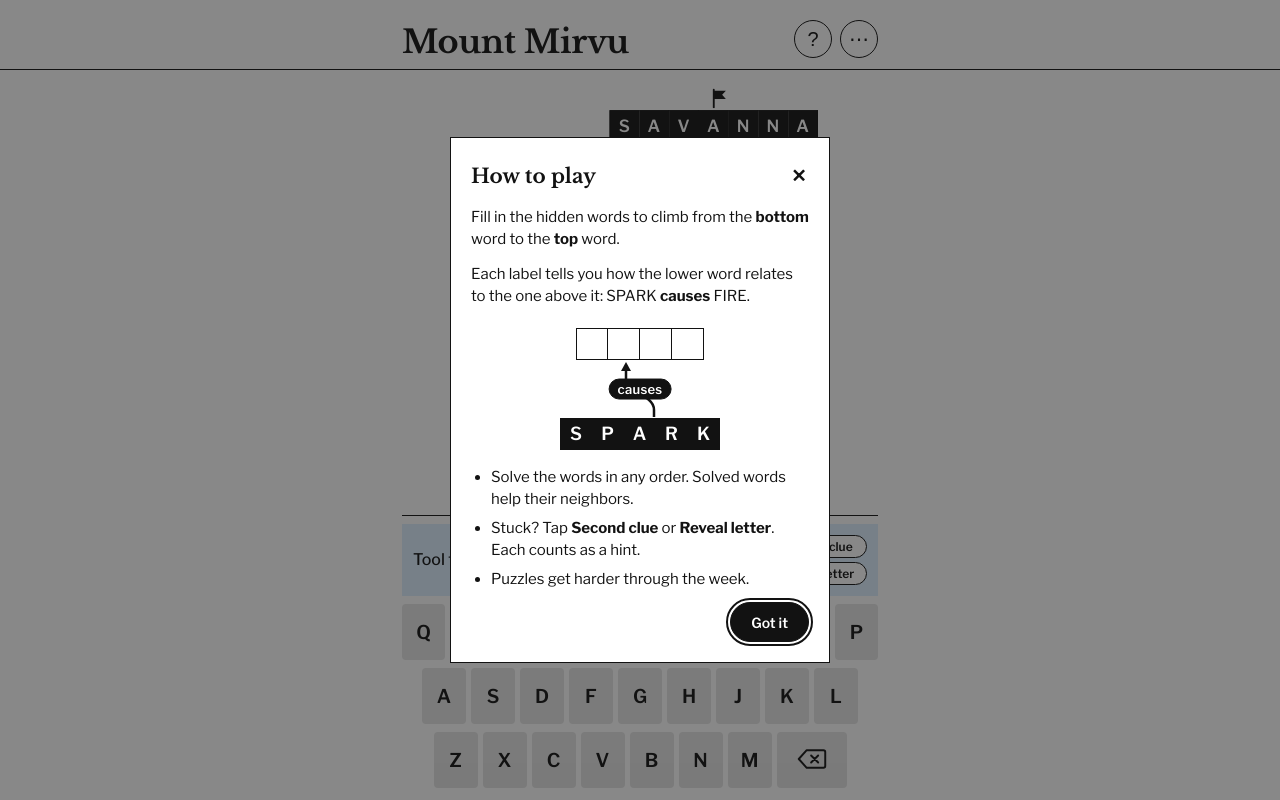
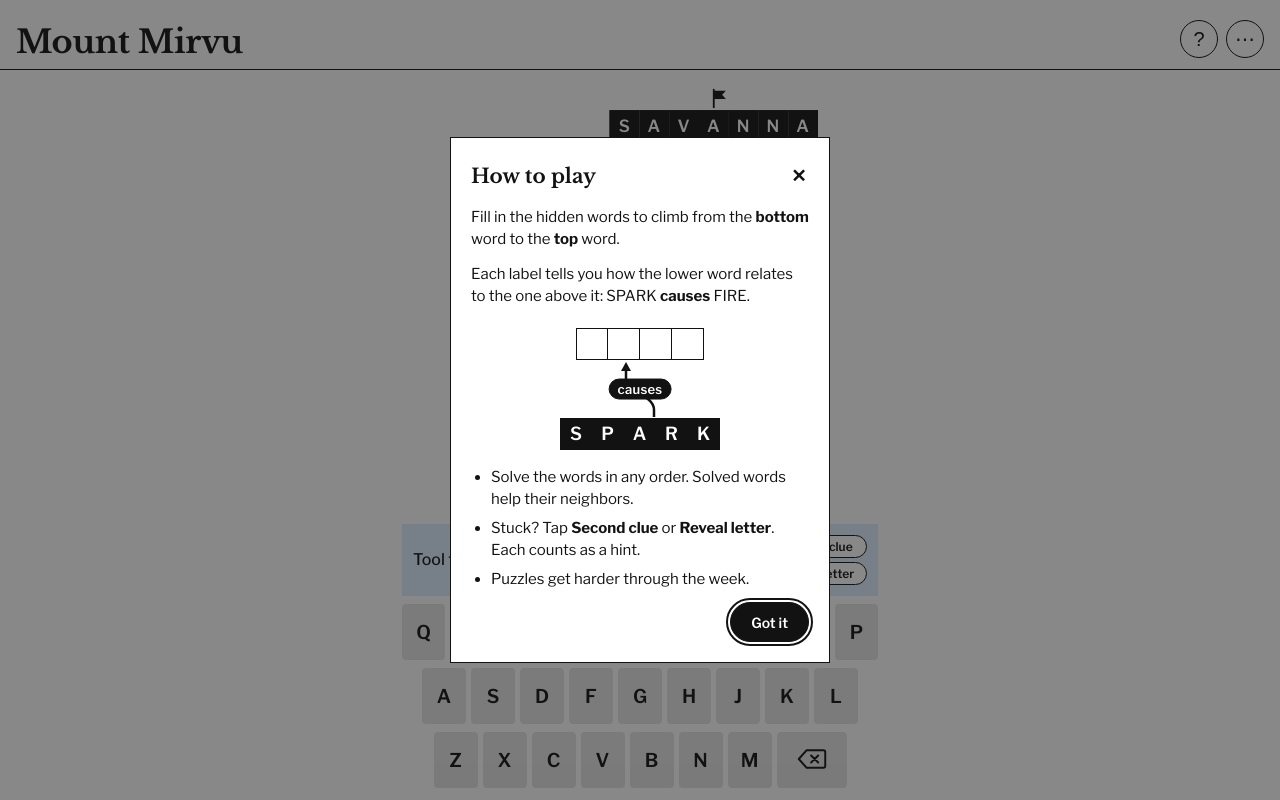
Before and after one commit to Shackleramp/mount-mirvu, a plain HTML site: page index.html in a window 1280 px wide. Drawn offline with nearby package versions, Linux system fonts and the light colour scheme.

Commit message:
Header to screen edges; remove line above clue
Co-Authored-By: Claude Sonnet 5.5 <noreply@anthropic.com>
Claude-Session: https://claude.ai/code/session_01BXF1e3jzBPiN2XCsuxK7tY

```diff
--- a/index.html
+++ b/index.html
@@ -29,7 +29,8 @@ html, body { margin: 0; }
 body { background: var(--bg); color: var(--ink); font-family: var(--body); -webkit-text-size-adjust: 100%; }
 .page { max-width: 420px; margin: 0 auto; min-height: 100vh; min-height: 100dvh; padding: 20px 12px 0; display: flex; flex-direction: column; gap: 16px; }
 header { position: relative; display: flex; align-items: flex-end; justify-content: space-between; gap: 12px; padding-bottom: 12px; }
-header::after { content: ''; position: absolute; bottom: 0; left: 50%; width: 100vw; margin-left: -50vw; border-bottom: 1px solid var(--rule); }
+header { width: 100vw; margin-left: calc(50% - 50vw); padding-left: 16px; padding-right: 16px; }
+header::after { content: ''; position: absolute; bottom: 0; left: 0; width: 100%; border-bottom: 1px solid var(--rule); }
 body { overflow-x: hidden; }
 h1 { font-family: var(--display); font-weight: var(--title-weight); font-size: var(--title-size); letter-spacing: var(--title-track); line-height: 1; margin: 0; }
 
@@ -75,7 +76,7 @@ h1 { font-family: var(--display); font-weight: var(--title-weight); font-size: v
 .cell.wrong { border-color: var(--bad); color: var(--bad); animation: shake 0.35s; }
 @keyframes shake { 25% { transform: translateX(-3px); } 75% { transform: translateX(3px); } }
 
-.keys { display: flex; flex-direction: column; gap: 6px; margin-top: auto; position: sticky; bottom: 0; z-index: 6; background: var(--bg); padding: 8px 0 12px; box-shadow: 0 -1px 0 var(--rule); }
+.keys { display: flex; flex-direction: column; gap: 6px; margin-top: auto; position: sticky; bottom: 0; z-index: 6; background: var(--bg); padding: 8px 0 12px; }
 .row { display: flex; gap: 5px; justify-content: center; }
 .key { flex: 1 1 0; max-width: 38px; height: 40px; border-radius: var(--r-key); border: 1px solid var(--key-line); background: var(--key-bg); color: var(--key-ink); font: 600 16px var(--body); cursor: pointer; touch-action: manipulation; }
 .navrow { display: flex; justify-content: space-between; padding: 0 2px 4px; }
```
